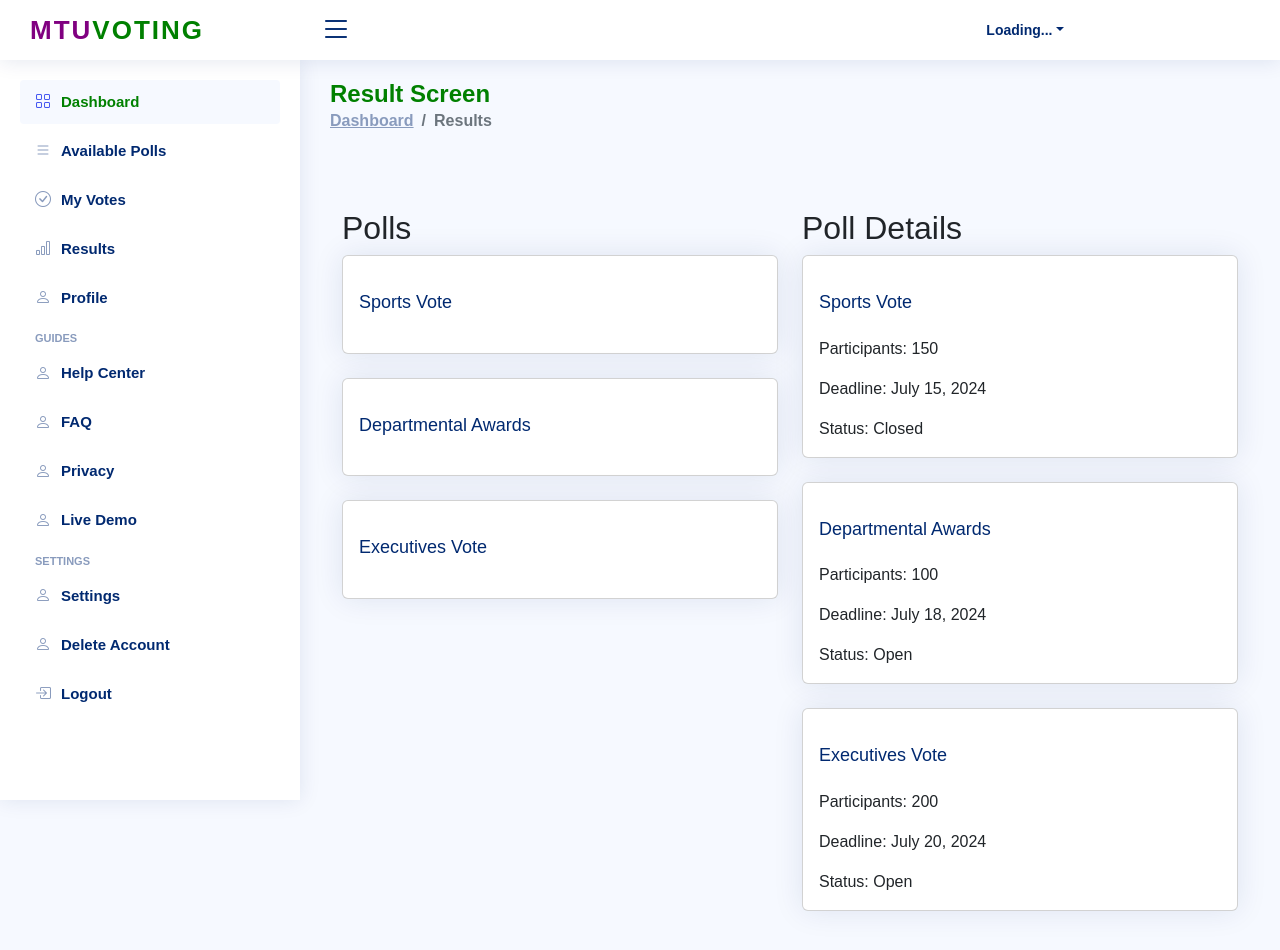
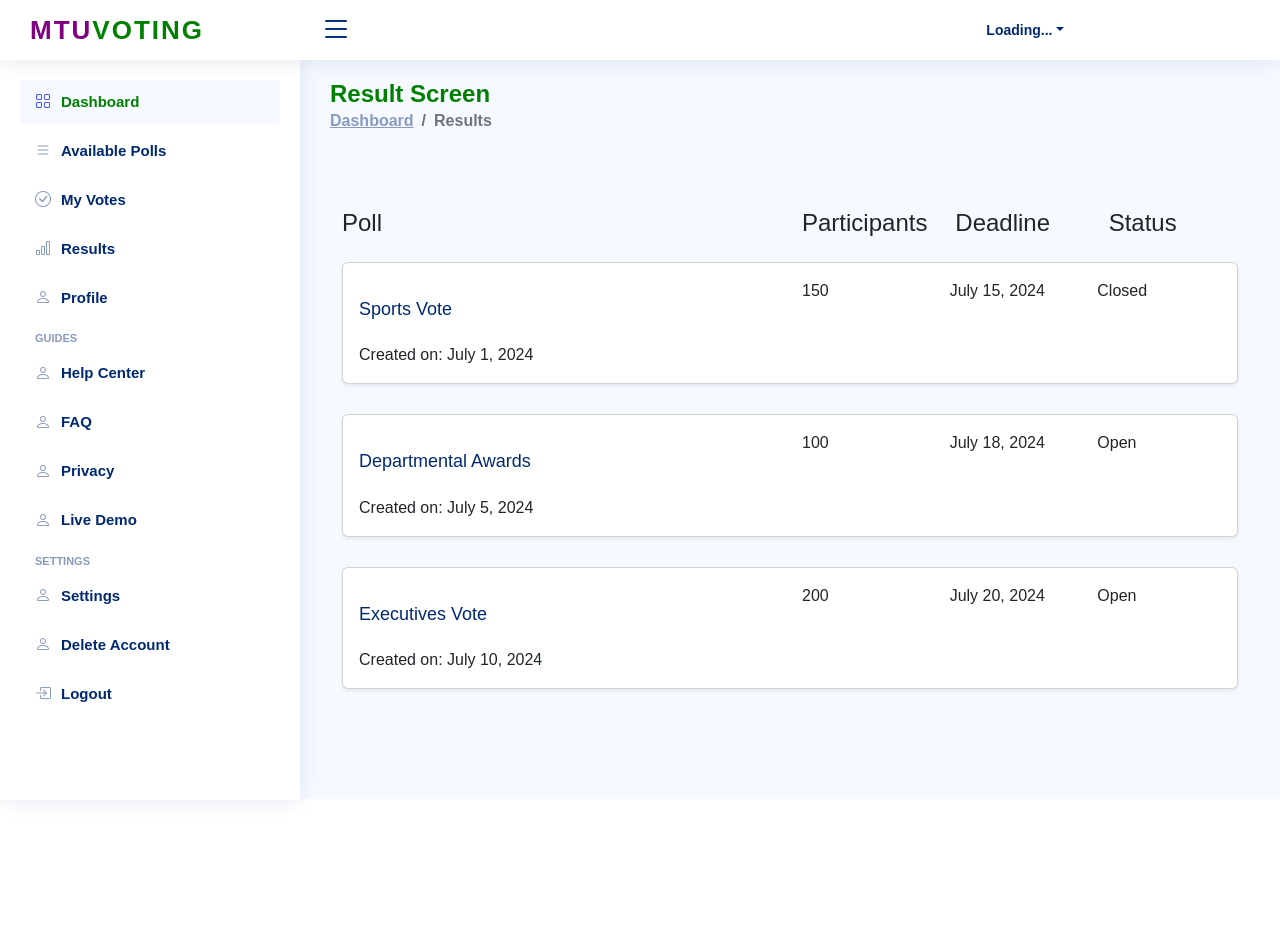
Before and after one commit to 56radius/mtu-voting, a React (Create React App) app: page /results in a window 1280 px wide. Shown: the top 950 px of the page. After the commit the page ends 800 px from the top, so only its background shows below. Built offline with nearby package versions, Linux system fonts and the light colour scheme; no server answers.

Commit message:
Modified app.js, created four new files, deleted and crreated one file and then modified

```diff
--- a/src/App.js
+++ b/src/App.js
@@ -11,6 +11,7 @@ import DashboardScreen from "./components/Dashboard/DashboardScreen";
 import AvailablePollScreen from "./components/Dashboard/AvailablePollScreen";
 import MyVotesScreen from "./components/Dashboard/MyVotesScreen";
 import ResultScreen from "./components/Dashboard/ResultScreen";
+import PollResultScreen from "./components/Elements/PollResultScreen"; // Import the PollResultScreen component
 
 function App() {
   const [showSplash, setShowSplash] = useState(true);
@@ -33,6 +34,7 @@ function App() {
           <Route path="/available-polls" element={<AvailablePollScreen />} />
           <Route path="/my-votes" element={<MyVotesScreen />} />
           <Route path="/results" element={<ResultScreen />} />
+          <Route path="/poll-result/:pollId" element={<PollResultScreen />} /> {/* Add the PollResultScreen route */}
         </Routes>
       </div>
     </Router>
--- a/src/components/Dashboard/ResultScreen.js
+++ b/src/components/Dashboard/ResultScreen.js
@@ -5,9 +5,9 @@ import Headerbar from "../Elements/Headerbar";
 function ResultScreen() {
   const [loading, setLoading] = useState(false);
   const [pollResults] = useState([
-    { id: 1, title: "Sports Vote", participants: 150, deadline: "July 15, 2024", status: "Closed" },
-    { id: 2, title: "Departmental Awards", participants: 100, deadline: "July 18, 2024", status: "Open" },
-    { id: 3, title: "Executives Vote", participants: 200, deadline: "July 20, 2024", status: "Open" },
+    { id: 1, title: "Sports Vote", participants: 150, deadline: "July 15, 2024", status: "Closed", created: "July 1, 2024" },
+    { id: 2, title: "Departmental Awards", participants: 100, deadline: "July 18, 2024", status: "Open", created: "July 5, 2024" },
+    { id: 3, title: "Executives Vote", participants: 200, deadline: "July 20, 2024", status: "Open", created: "July 10, 2024" },
     // Add more polls as needed
   ]);
 
@@ -33,35 +33,31 @@ function ResultScreen() {
 
         <section className="section">
           <div className="container">
-            <div className="row">
-              {/* Left Column: Polls */}
-              <div className="col-lg-6">
-                <h2>Polls</h2>
-                {pollResults.map((poll) => (
-                  <div className="card mb-4" key={poll.id}>
-                    <div className="card-body">
-                      <h5 className="card-title">{poll.title}</h5>
-                      {/* Display other poll details as needed */}
+            <div className="row mb-3">
+              {/* Headers */}
+              <div className="col-md-6"><h4>Poll</h4></div>
+              <div className="col-md-2"><h4>Participants</h4></div>
+              <div className="col-md-2"><h4>Deadline</h4></div>
+              <div className="col-md-2"><h4>Status</h4></div>
+            </div>
+            {/* Poll Results */}
+            {pollResults.map((poll) => (
+              <div className="col-12 mb-3" key={poll.id}>
+                <div className="card shadow-sm h-100" style={{ height: "150px" }}>
+                  <div className="card-body" onClick={() => console.log(`Clicked on ${poll.title}`)} style={{ cursor: "pointer" }}>
+                    <div className="row">
+                      <div className="col-md-6">
+                        <h5 className="card-title">{poll.title}</h5>
+                        <p className="card-text">Created on: {poll.created}</p>
+                      </div>
+                      <div className="col-md-2">{poll.participants}</div>
+                      <div className="col-md-2">{poll.deadline}</div>
+                      <div className="col-md-2">{poll.status}</div>
                     </div>
                   </div>
-                ))}
+                </div>
               </div>
-              {/* Right Column: Poll Details */}
-              <div className="col-lg-6">
-                <h2>Poll Details</h2>
-                {pollResults.map((poll) => (
-                  <div className="card mb-4" key={poll.id}>
-                    <div className="card-body">
-                      <h5 className="card-title">{poll.title}</h5>
-                      <p className="card-text">Participants: {poll.participants}</p>
-                      <p className="card-text">Deadline: {poll.deadline}</p>
-                      <p className="card-text">Status: {poll.status}</p>
-                      {/* Display other poll details as needed */}
-                    </div>
-                  </div>
-                ))}
-              </div>
-            </div>
+            ))}
           </div>
         </section>
       </main>
--- /dev/null
+++ b/src/components/Elements/PollResultScreen.js
@@ -0,0 +1,114 @@
+import React, { useState, useEffect } from "react";
+import { useParams } from "react-router-dom";
+import Sidebar from "../Elements/Sidebar";
+import Headerbar from "../Elements/Headerbar";
+
+const pollData = {
+  1: {
+    title: "Sports Vote",
+    candidates: [
+      { name: "Candidate 1", votes: 100, imageUrl: "boyfirst.jpeg" },
+      { name: "Candidate 2", votes: 50, imageUrl: "candidate2.jpg" },
+    ],
+  },
+  2: {
+    title: "Departmental Awards",
+    candidates: [
+      { name: "Candidate 1", votes: 60, imageUrl: "candidate1.jpg" },
+      { name: "Candidate 2", votes: 40, imageUrl: "candidate2.jpg" },
+    ],
+  },
+  3: {
+    title: "Executives Vote",
+    candidates: [
+      { name: "Candidate 1", votes: 120, imageUrl: "candidate1.jpg" },
+      { name: "Candidate 2", votes: 80, imageUrl: "candidate2.jpg" },
+    ],
+  },
+};
+
+function PollResultScreen() {
+  const { pollId } = useParams();
+  const [loading, setLoading] = useState(false);
+  const [poll, setPoll] = useState(null);
+
+  useEffect(() => {
+    setLoading(true);
+    // Simulate an API call to fetch poll data
+    setTimeout(() => {
+      setPoll(pollData[pollId]);
+      setLoading(false);
+    }, 1000);
+  }, [pollId]);
+
+  if (loading) {
+    return (
+      <div className="loading-overlay">
+        <div className="spinner-border text-primary" role="status">
+          <span className="visually-hidden">Loading...</span>
+        </div>
+      </div>
+    );
+  }
+
+  if (!poll) {
+    return <div>Poll not found</div>;
+  }
+
+  const totalVotes = poll.candidates.reduce((sum, candidate) => sum + candidate.votes, 0);
+
+  return (
+    <div style={{ background: "#f6f9ff" }}>
+      <Headerbar />
+      <Sidebar />
+
+      <main id="main" className="main">
+        <div className="pagetitle">
+          <h1>
+            <span style={{ color: "green" }}>{poll.title}</span>
+          </h1>
+          <nav>
+            <ol className="breadcrumb">
+              <li className="breadcrumb-item">
+                <a href="/">Dashboard</a>
+              </li>
+              <li className="breadcrumb-item active">{poll.title}</li>
+            </ol>
+          </nav>
+        </div>
+
+        <section className="section poll-result">
+          <div className="container">
+            <div className="row">
+              {poll.candidates.map((candidate, index) => (
+                <div className="col-md-6 mb-4" key={index}>
+                  <div className="card shadow-sm">
+                    <div className="card-body text-center">
+                      <img src={candidate.imageUrl} alt={candidate.name} className="img-fluid rounded mb-3" />
+                      <h5 className="card-title">{candidate.name}</h5>
+                      <div className="progress mb-2">
+                        <div
+                          className="progress-bar"
+                          role="progressbar"
+                          style={{ width: `${(candidate.votes / totalVotes) * 100}%` }}
+                          aria-valuenow={(candidate.votes / totalVotes) * 100}
+                          aria-valuemin="0"
+                          aria-valuemax="100"
+                        >
+                          {(candidate.votes / totalVotes) * 100}%
+                        </div>
+                      </div>
+                      <p>Total Votes: {candidate.votes}</p>
+                    </div>
+                  </div>
+                </div>
+              ))}
+            </div>
+          </div>
+        </section>
+      </main>
+    </div>
+  );
+}
+
+export default PollResultScreen;
```
Also changed, not shown: src/components/Elements/DonateForm.js (deleted, +0 -41 lines), src/assets/dashboard/assets/img/boyfirst.jpeg (added), src/assets/dashboard/assets/img/girlfirst.jpg (added), src/components/Admin/AdminDashboard.js (added), src/components/Admin/AdminLogin.js (added).
